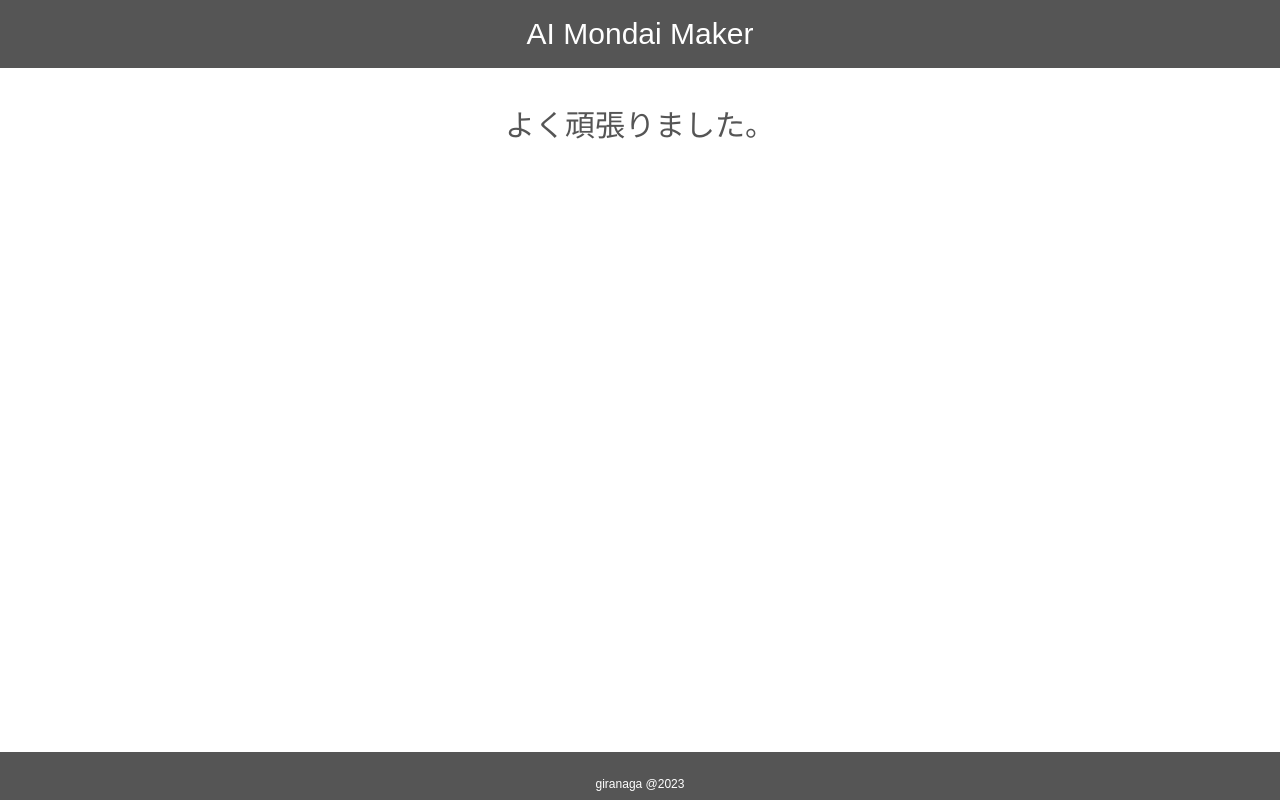
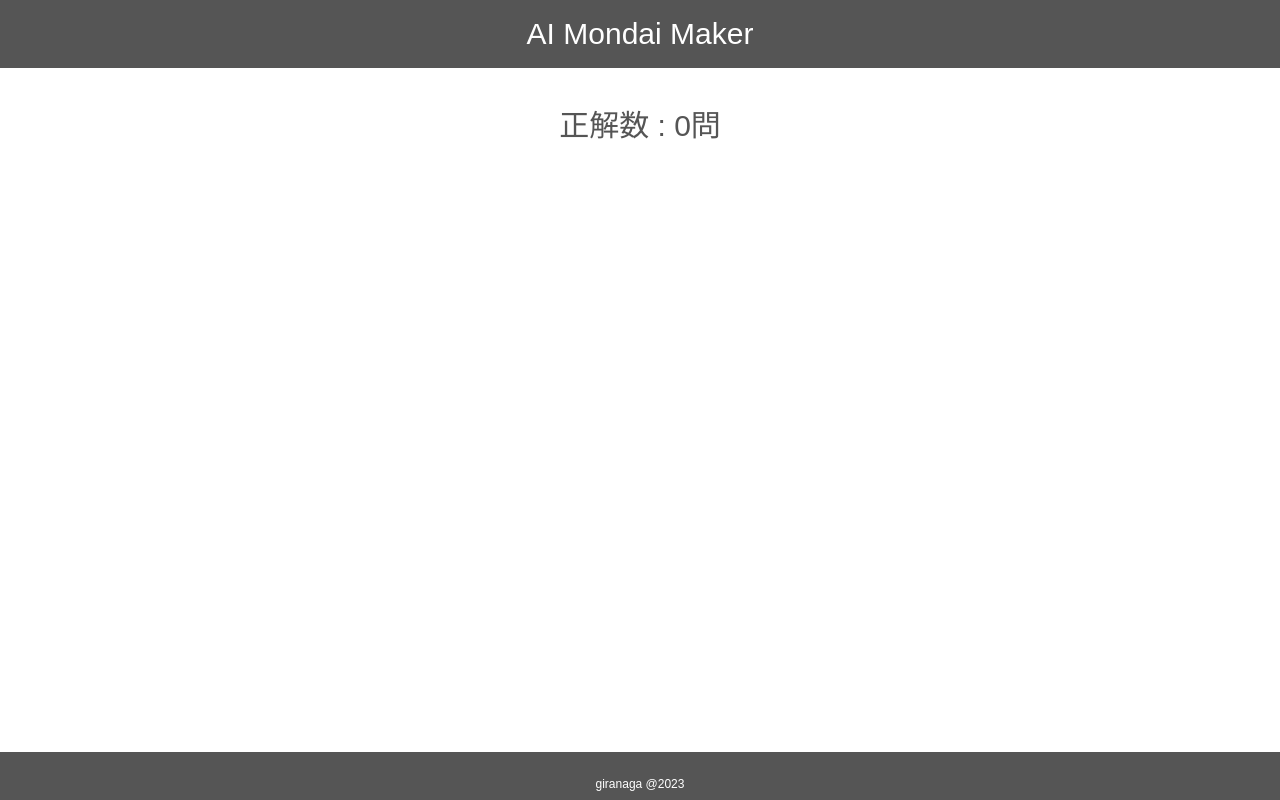
Before and after one commit to matsunagadaiki151/chatgpt-choicequiz-maker, a Next.js app in the folder frontend/: page /result in a window 1280 px wide. Built offline with nearby package versions, Linux system fonts and the light colour scheme.

Commit message:
正解数が表示できるよう修正

```diff
--- a/frontend/app/result/page.tsx
+++ b/frontend/app/result/page.tsx
@@ -1,11 +1,11 @@
 import QuizLayout from "@/features/quiz/components/Quiz";
-import { TQuizPageParam } from "@/types/pageParam";
+import Result from "@/features/quiz/components/Result";
 
 export default async function Page() {
   return (
     <main>
       <div className="text-3xl text-center font-marugo text-giray">
-        よく頑張りました。
+        <Result />
       </div>
     </main>
   );
--- a/frontend/features/quiz/components/Quiz.tsx
+++ b/frontend/features/quiz/components/Quiz.tsx
@@ -4,28 +4,40 @@ import Button from "../../../components/Button/Button";
 import Choice from "../../../components/Choice/Choice";
 import CorrectJudge from "../../../components/CorrectJudge/CorrectJudge";
 import Question from "../../../components/Question/Question";
-import React, { useState } from "react";
-import { judgeCorrect } from "../api/judgeCorrect";
+import React, { useEffect, useState } from "react";
 import { TQuizProps } from "../types/QuizType";
 import { quizListState } from "../states/quizListState";
-import { useRecoilValue } from "recoil";
+import { useRecoilState, useRecoilValue } from "recoil";
+import { quizIsCorrectState } from "../states/quizIsCorrectState";
+import { judgeCorrect } from "../api/judgeCorrect";
 
 const Quiz = ({ id }: TQuizProps) => {
+  const QUIZ_NUM = 5;
   const quizList = useRecoilValue(quizListState);
+  const [quizIsCorrects, setQuizIsCorrects] =
+    useRecoilState(quizIsCorrectState);
+
+  useEffect(() => {
+    if (quizIsCorrects.length !== QUIZ_NUM) {
+      setQuizIsCorrects(Array(QUIZ_NUM).fill(false));
+    }
+  }, []);
+
   const quiz = quizList[id - 1];
   const choiceSentents = quiz.choice.map((c) => c.choice_sentence);
 
   // useState
-  const [selectedOption, setSelectedOption] = useState(choiceSentents[0]);
+  const [selectedOption, setSelectedOption] = useState("");
   const [display, setDisplay] = useState(false);
-  const [isCorrect, setIsCorrect] = useState(
-    judgeCorrect(choiceSentents[0], quiz)
-  );
-
+  console.log(quizIsCorrects);
   // handler
   const onOptionChange = (option: string) => {
     setSelectedOption(option);
-    setIsCorrect(judgeCorrect(option, quiz));
+    const isCorrect = judgeCorrect(option, quiz);
+    const nowIsCorrects = [...quizIsCorrects].map((nowIsCorrect, index) =>
+      id - 1 === index ? isCorrect : nowIsCorrect
+    );
+    setQuizIsCorrects(nowIsCorrects);
   };
 
   const onButtonClick = () => {
@@ -43,7 +55,7 @@ const Quiz = ({ id }: TQuizProps) => {
       <Button bgColor="blue" onButtonClick={onButtonClick} className="w-32">
         解答
       </Button>
-      {display && <CorrectJudge isCorrect={isCorrect} />}
+      {display && <CorrectJudge isCorrect={quizIsCorrects[id - 1]} />}
     </div>
   );
 };
--- /dev/null
+++ b/frontend/features/quiz/components/Result.tsx
@@ -0,0 +1,15 @@
+"use client";
+
+import { useRecoilValue } from "recoil";
+import { quizIsCorrectSelector } from "../states/quizIsCorrectState";
+
+const Result = () => {
+  const correctCount = useRecoilValue(quizIsCorrectSelector);
+  return (
+    <div className="text-3xl text-bold font-marugo text-giray">
+      正解数 : {correctCount}問
+    </div>
+  );
+};
+
+export default Result;
--- /dev/null
+++ b/frontend/features/quiz/hooks/quizUtil.ts
@@ -0,0 +1,12 @@
+import { TQuiz } from "../types/QuizType";
+
+export const initializeQuizAnswers = (quizList: TQuiz[]) => {
+  return quizList.map((quiz) => {
+    const spreadQuiz = { ...quiz };
+    return {
+      ...spreadQuiz,
+      userChoice: spreadQuiz.choice[0],
+      isCorrect: false,
+    };
+  });
+};
--- /dev/null
+++ b/frontend/features/quiz/states/quizIsCorrectState.ts
@@ -0,0 +1,15 @@
+import { atom, selector } from "recoil";
+
+export const quizIsCorrectState = atom<boolean[]>({
+  key: "quizIsCorrectState",
+  default: [],
+});
+
+export const quizIsCorrectSelector = selector<number>({
+  key: "quizIsCorrectSelector",
+  get: ({ get }) => {
+    const quizIsCorrects = get(quizIsCorrectState);
+    return quizIsCorrects.filter((quizIsCorrect) => quizIsCorrect === true)
+      .length;
+  },
+});
```
